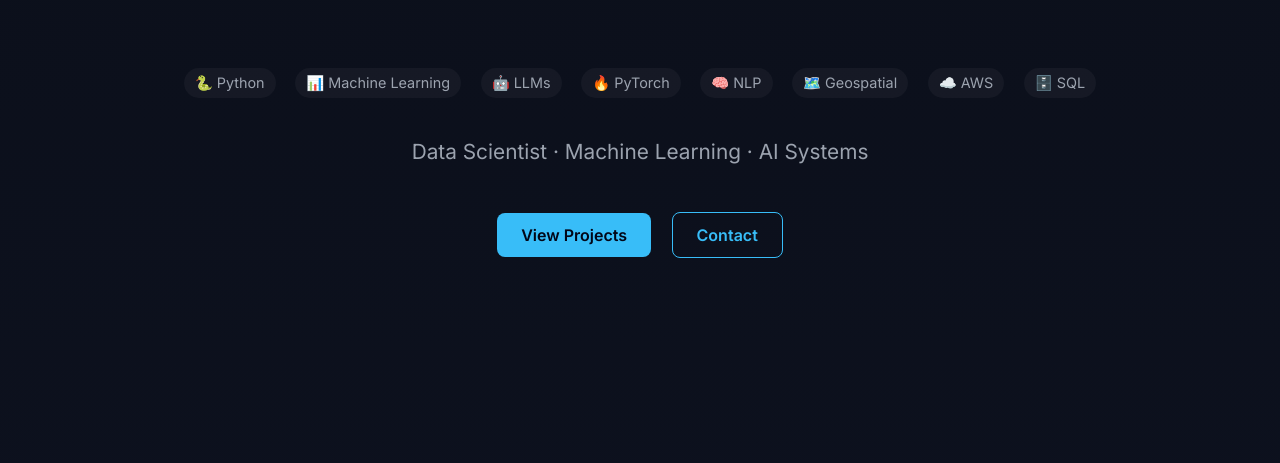
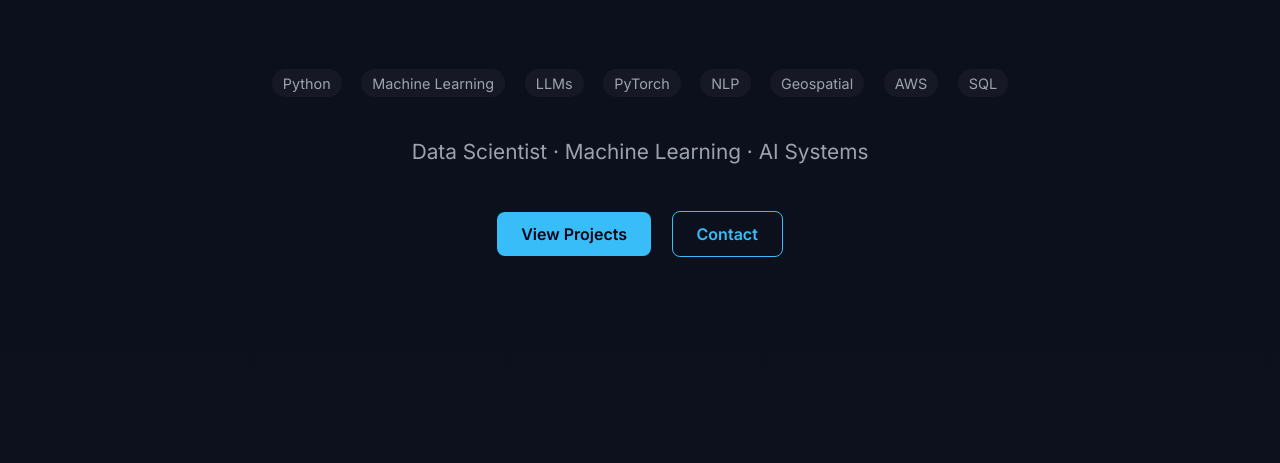
Before and after one commit to Hans7331/hans7331.github.io, a plain HTML site: page index.html in a window 1280 px wide. Shown: the part 337-800 px from the top of the page. Drawn offline with Linux system fonts and the light colour scheme.

Commit message:
updating skills

```diff
--- a/index.html
+++ b/index.html
@@ -31,14 +31,14 @@
 
   <!-- SKILLS LINE -->
   <div class="hero-skills">
-    <span>🐍 Python</span>
-    <span>📊 Machine Learning</span>
-    <span>🤖 LLMs</span>
-    <span>🔥 PyTorch</span>
-    <span>🧠 NLP</span>
-    <span>🗺️ Geospatial</span>
-    <span>☁️ AWS</span>
-    <span>🗄️ SQL</span>
+    <span> Python</span>
+    <span> Machine Learning</span>
+    <span> LLMs</span>
+    <span> PyTorch</span>
+    <span> NLP</span>
+    <span> Geospatial</span>
+    <span> AWS</span>
+    <span> SQL</span>
   </div>
 
   <p class="hero-subtitle">
```
